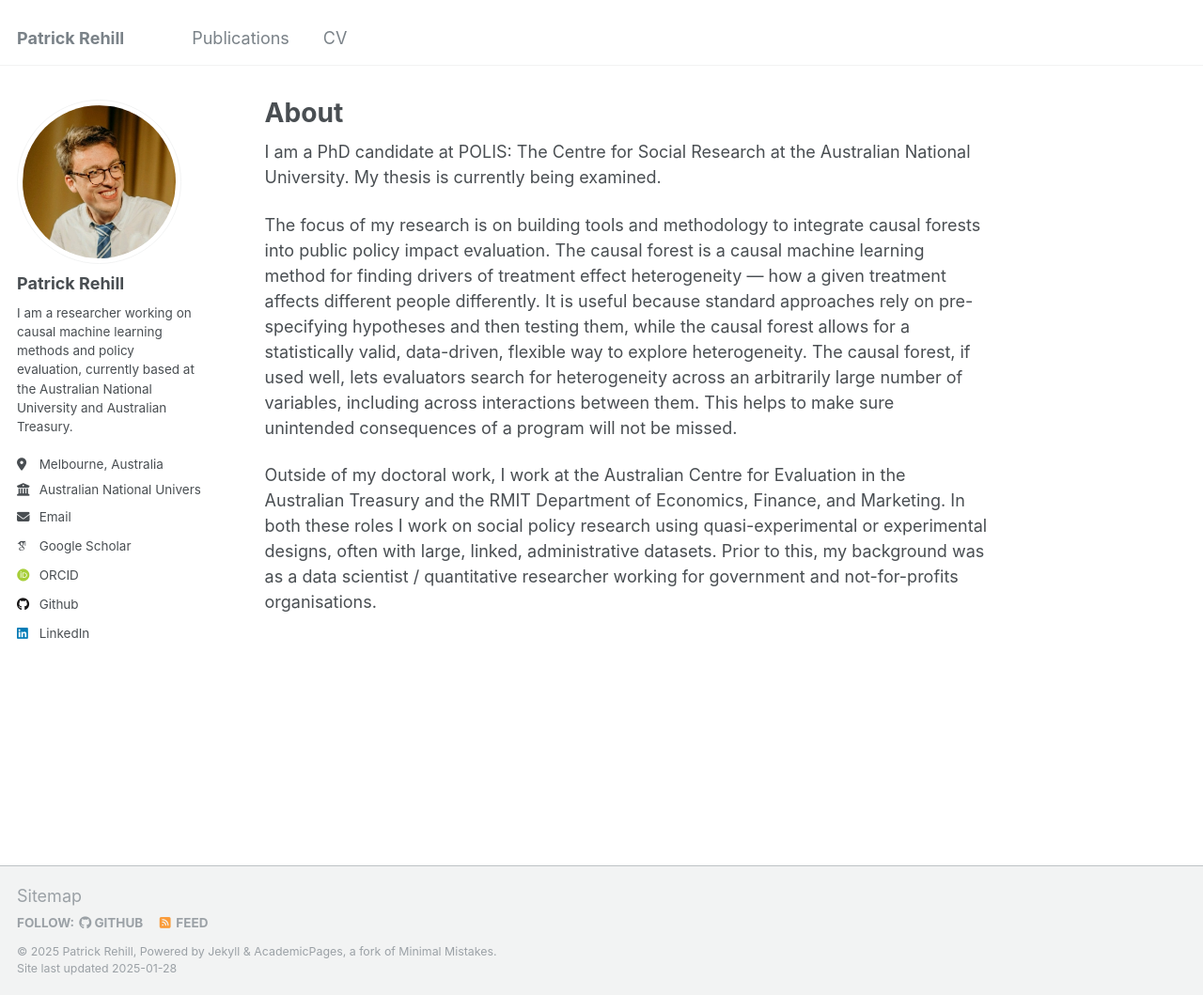
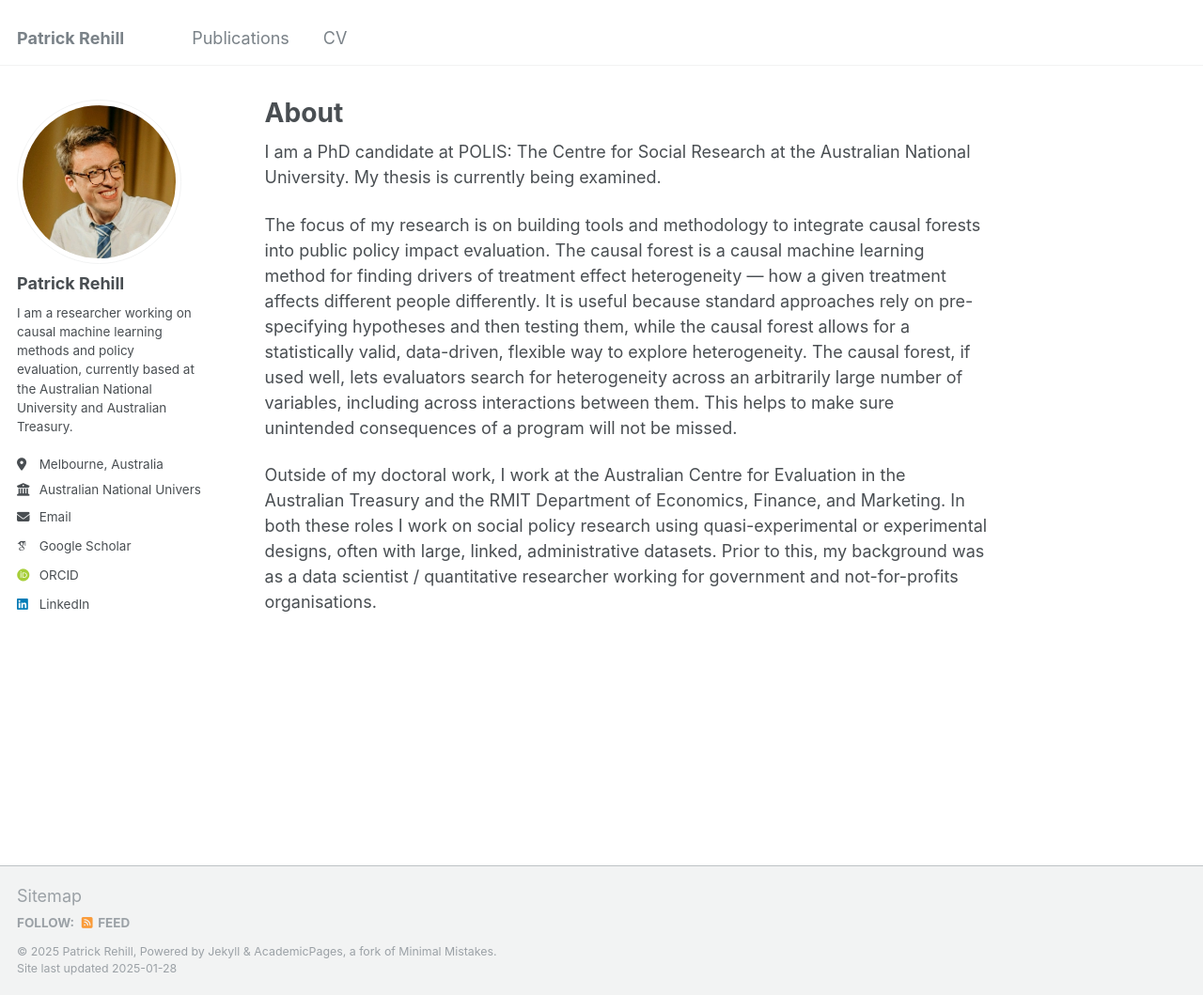
Before and after one commit to pbrehill/pbrehill.github.io, a Jekyll site: the page built from _pages/about.md, in a window 1280 px wide and 1059 px high. Shown: the whole window at 94% size. Built offline with Jekyll 4.4.1, drawn with Linux system fonts in a browser that asks for light colours; some web fonts are replaced.

Commit message:
Removed github

```diff
--- a/_config.yml
+++ b/_config.yml
@@ -44,7 +44,7 @@ author:
   bitbucket        : # Username - Update with your username on the site
   codepen          : # Username
   dribbble         : # Username
-  github           : "pbrehill"
+  github           : # "pbrehill"
   kaggle           : # Username
   stackoverflow    : # User number or user number and name (i.e., use "1" or "1/jeff-atwood")
 
```
Also changed, not shown: 1 other file.
